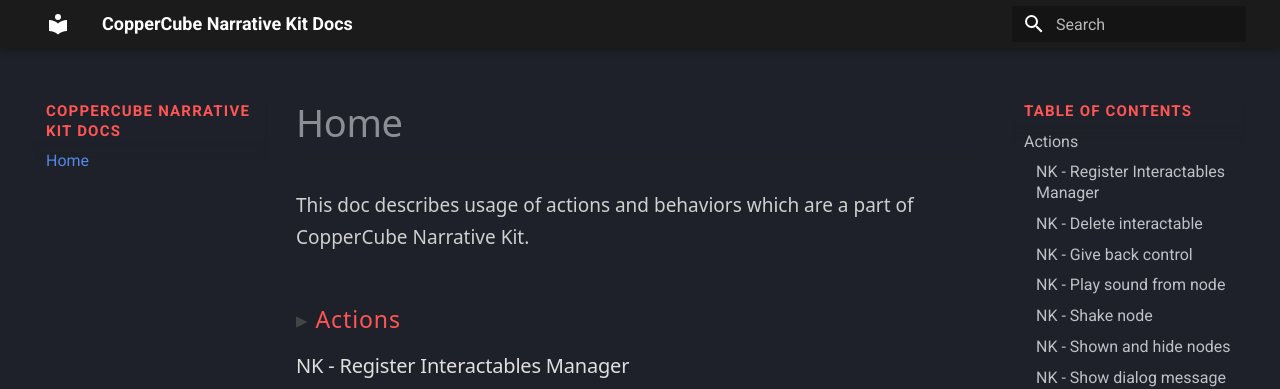
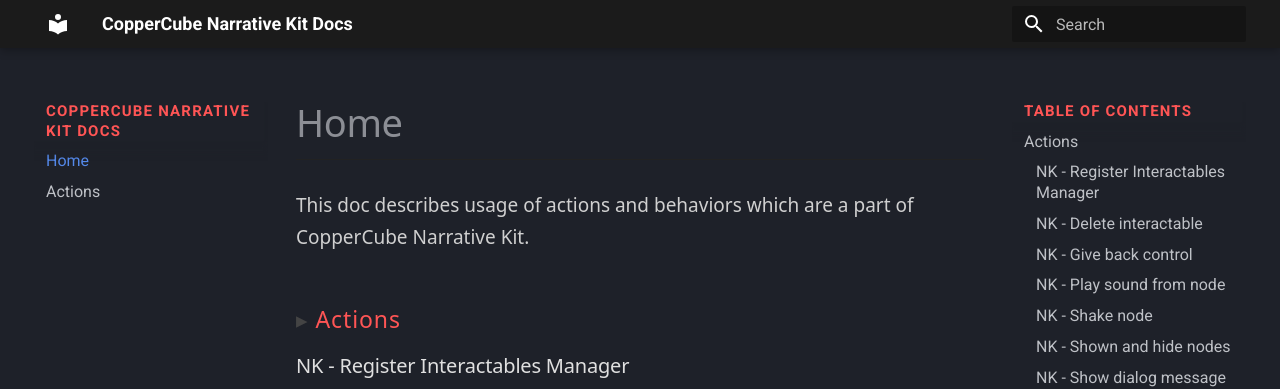
Before and after one commit to alxvn/nkdocs, an MkDocs documentation site: the page built from docs/index.md, in a window 1280 px wide. Shown: the top 389 px of the page. Built offline with MkDocs 1.6.1 and Material for MkDocs 9.7.7, drawn with Linux system fonts in a browser that asks for light colours.

Commit message:
Added nav

```diff
--- a/mkdocs.yml
+++ b/mkdocs.yml
@@ -7,3 +7,7 @@ theme:
 
 extra_css:
   - assets/css/docs.css
+
+nav:
+  - Home: index.md
+  - Actions: actions.md
```
